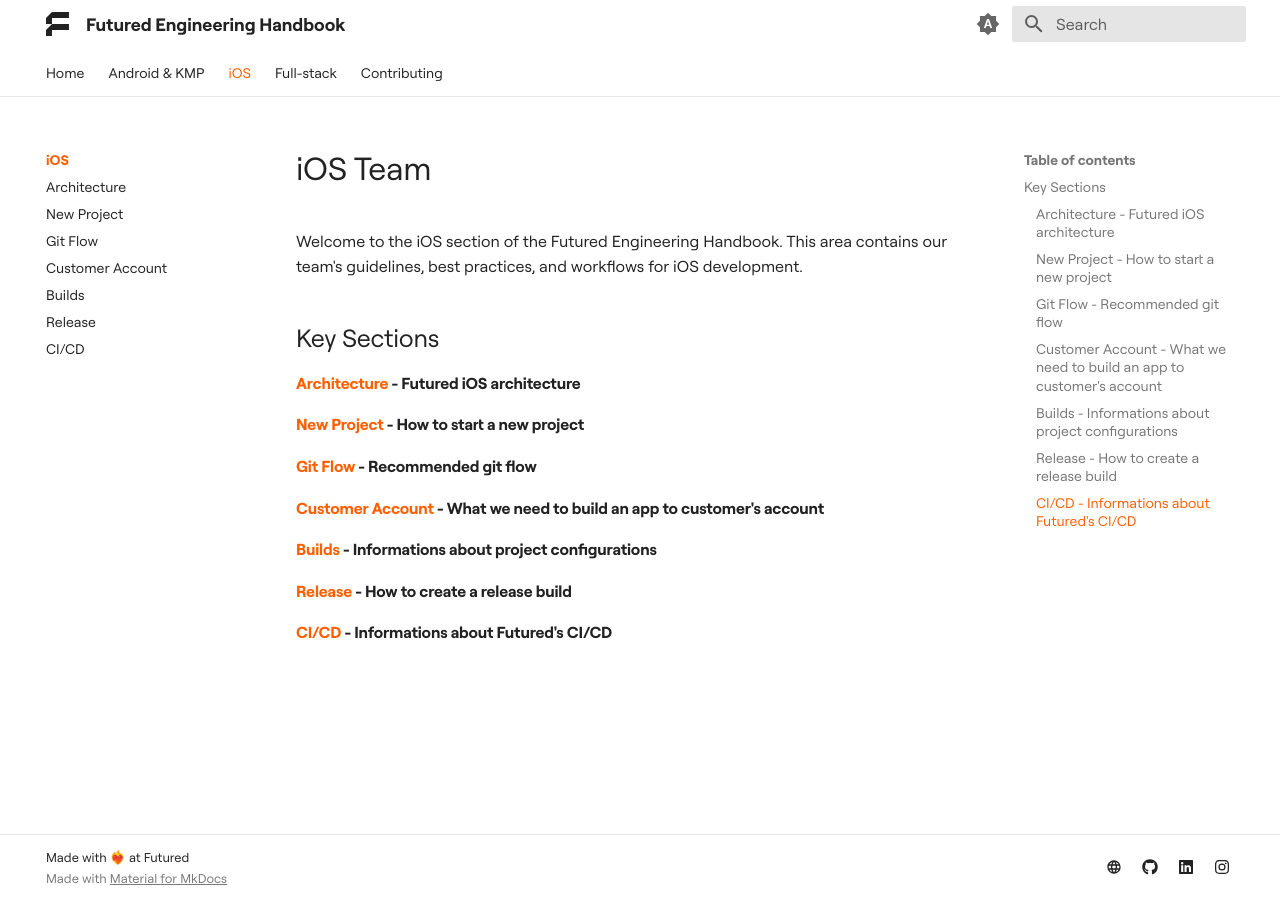
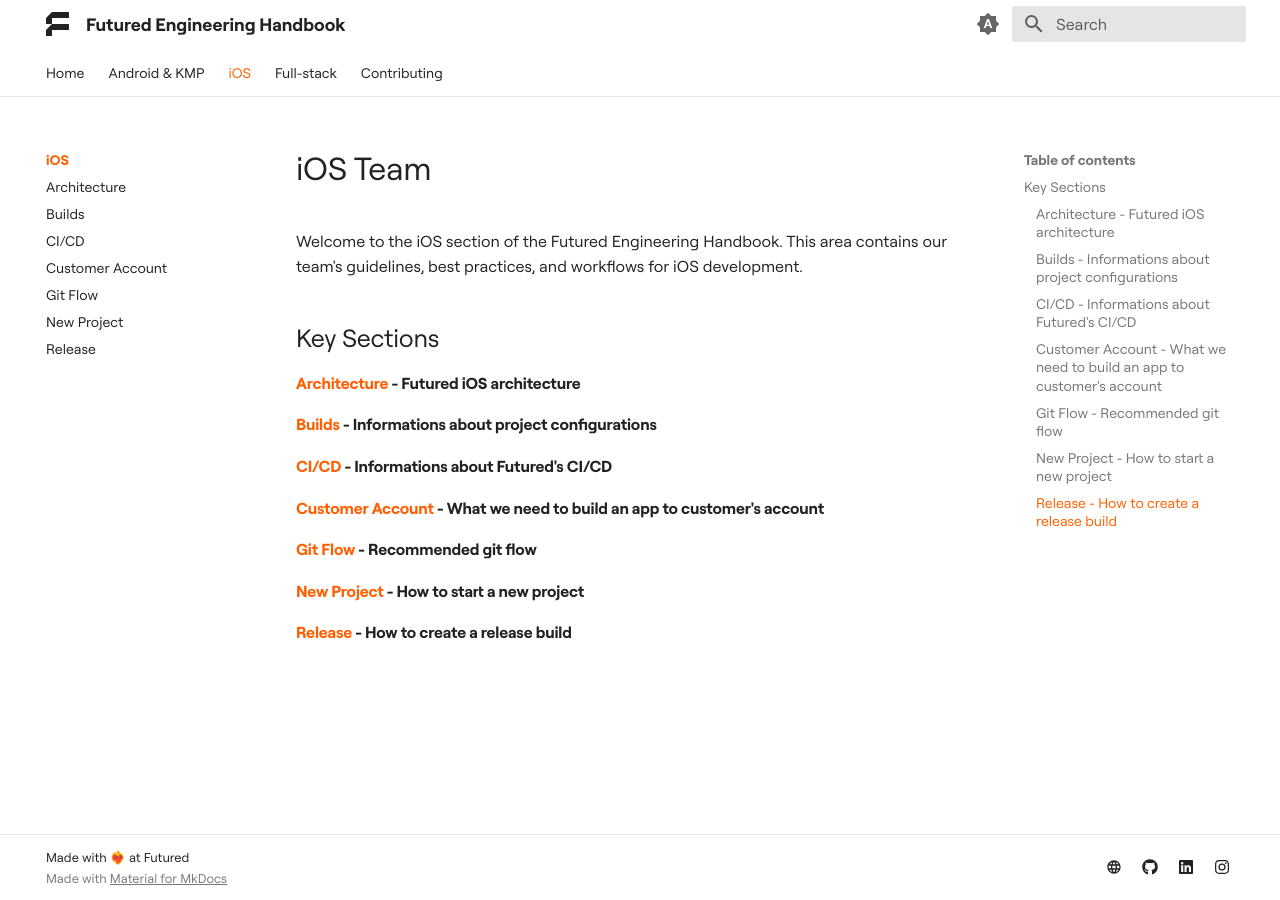
Before and after one commit to futuredapp/Engineering-Handbook, an MkDocs documentation site: the page built from docs/teams/ios/index.md, in a window 1280 px wide. Built offline with MkDocs 1.6.1 and Material for MkDocs 9.7.7, drawn with Linux system fonts in a browser that asks for light colours.

Commit message:
Sort alphabetically

```diff
--- a/docs/teams/ios/index.md
+++ b/docs/teams/ios/index.md
@@ -6,14 +6,14 @@
 
 #### [Architecture](ios_architecture.md) - Futured iOS architecture
 
-#### [New Project](ios_new_project.md) - How to start a new project
+#### [Builds](ios_builds.md) - Informations about project configurations
+
+#### [CI/CD](ios_ci_cd.md) - Informations about Futured's CI/CD
+
+#### [Customer Account](ios_customer_account.md) - What we need to build an app to customer's account
 
 #### [Git Flow](ios_git_flow.md) - Recommended git flow
 
-#### [Customer Account](ios_customer_account.md) - What we need to build an app to customer's account
-
-#### [Builds](ios_builds.md) - Informations about project configurations
+#### [New Project](ios_new_project.md) - How to start a new project
 
 #### [Release](ios_release.md) - How to create a release build
-
-#### [CI/CD](ios_ci_cd.md) - Informations about Futured's CI/CD
--- a/mkdocs.yml
+++ b/mkdocs.yml
@@ -76,12 +76,12 @@
   - iOS:
       - Overview: teams/ios/index.md
       - Architecture: teams/ios/ios_architecture.md
+      - Builds: teams/ios/ios_builds.md
+      - CI/CD: teams/ios/ios_ci_cd.md
+      - Customer Account: teams/ios/ios_customer_account.md
+      - Git Flow: teams/ios/ios_git_flow.md
       - New Project: teams/ios/ios_new_project.md
-      - Git Flow: teams/ios/ios_git_flow.md
-      - Customer Account: teams/ios/ios_customer_account.md
-      - Builds: teams/ios/ios_builds.md
       - Release: teams/ios/ios_release.md
-      - CI/CD: teams/ios/ios_ci_cd.md
   - Full-stack:
       - Overview: teams/fullstack/index.md
       - Introduction:
```
